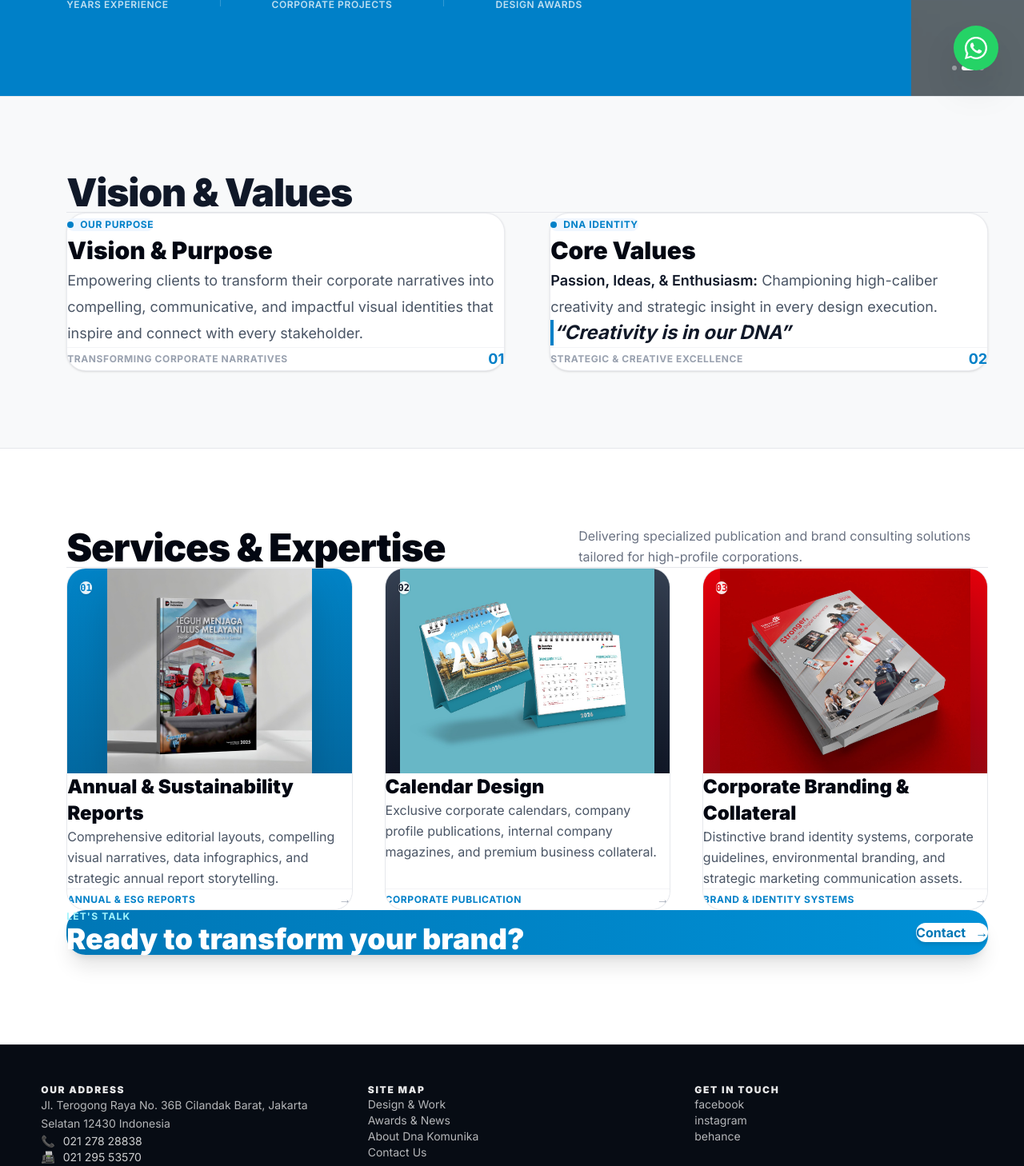
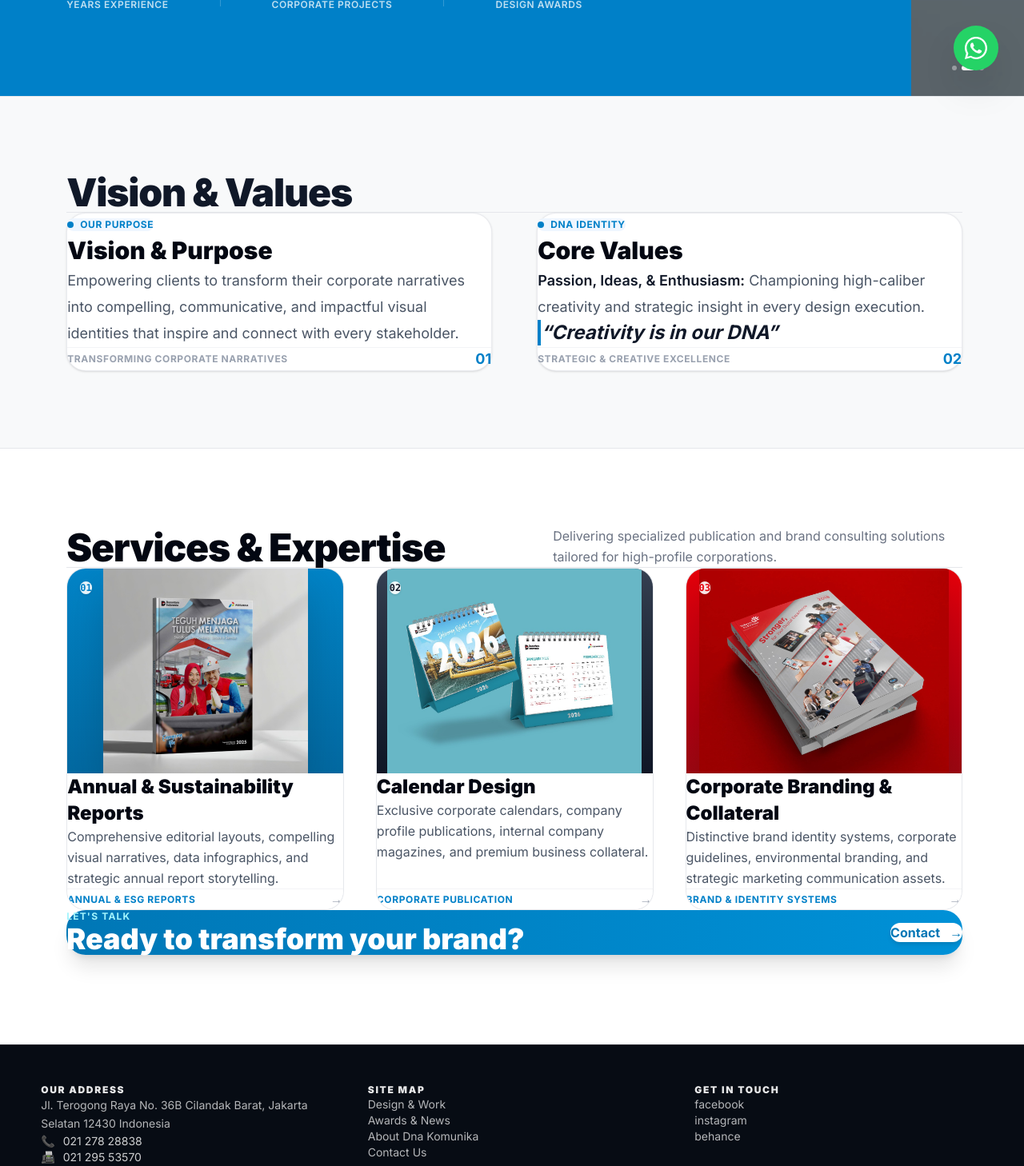
Before and after one commit to SamJinWoo99/DNA-Company-Profile, a Next.js app: page /about in a window 1280 px wide. Shown: the part 680-2138 px from the top of the page at 80% size. Built offline with nearby package versions, Linux system fonts and the light colour scheme.

Commit message:
Pull back right margin to 5.5rem and max-w-1400px so cards have comfortable breathing room from right work strip

```diff
--- a/app/components/AboutHeroMeta.tsx
+++ b/app/components/AboutHeroMeta.tsx
@@ -181,7 +181,7 @@ export default function AboutHeroMeta() {
         </section>
 
         {/* ----------------------------------------------------------------------- */}
-        {/* VISI & MISI (Sejajar Kiri dengan Hero, Melebar ke Kanan)                */}
+        {/* VISI & MISI (Sejajar Kiri dengan Hero, Jarak Kanan Aman & Lega)         */}
         {/* ----------------------------------------------------------------------- */}
         <section
           className="w-full bg-[#f8f9fa] border-t border-gray-200"
@@ -189,10 +189,10 @@ export default function AboutHeroMeta() {
             paddingTop: "clamp(6rem, 10vh, 8.5rem)",
             paddingBottom: "clamp(6rem, 10vh, 8.5rem)",
             paddingLeft: "clamp(2.5rem, 6.5vw, 6.5rem)",
-            paddingRight: "clamp(1.5rem, 3.5vw, 3rem)",
+            paddingRight: "clamp(3rem, 6vw, 5.5rem)",
           }}
         >
-          <div className="w-full max-w-[1580px]">
+          <div className="w-full max-w-[1400px]">
             {/* Header Visi & Misi */}
             <div className="mb-16 pb-8 border-b border-gray-200">
               <h2 className="text-3xl sm:text-4xl lg:text-5xl font-black text-gray-900 tracking-tight">
@@ -200,7 +200,7 @@ export default function AboutHeroMeta() {
               </h2>
             </div>
 
-            {/* 2 Kolom Visi & Misi: Rapi, Lega, Melebar ke Kanan */}
+            {/* 2 Kolom Visi & Misi: Rapi, Lega, Jarak Kanan Pas */}
             <div className="grid grid-cols-1 lg:grid-cols-2 gap-10 lg:gap-14 items-stretch">
 
               {/* Box 1: Visi & Tujuan */}
@@ -263,7 +263,7 @@ export default function AboutHeroMeta() {
         </section>
 
         {/* ----------------------------------------------------------------------- */}
-        {/* SERVICES & EXPERTISE (Sejajar Kiri dengan Hero, Melebar ke Kanan)       */}
+        {/* SERVICES & EXPERTISE (Sejajar Kiri dengan Hero, Jarak Kanan Aman & Lega) */}
         {/* ----------------------------------------------------------------------- */}
         <section
           className="w-full bg-white border-t border-gray-200"
@@ -271,10 +271,10 @@ export default function AboutHeroMeta() {
             paddingTop: "clamp(6rem, 10vh, 8.5rem)",
             paddingBottom: "clamp(7rem, 12vh, 10rem)",
             paddingLeft: "clamp(2.5rem, 6.5vw, 6.5rem)",
-            paddingRight: "clamp(1.5rem, 3.5vw, 3rem)",
+            paddingRight: "clamp(3rem, 6vw, 5.5rem)",
           }}
         >
-          <div className="w-full max-w-[1580px]">
+          <div className="w-full max-w-[1400px]">
             {/* Header Services */}
             <div className="mb-16 pb-8 border-b border-gray-200 flex flex-col md:flex-row md:items-end justify-between gap-6">
               <div>
```
